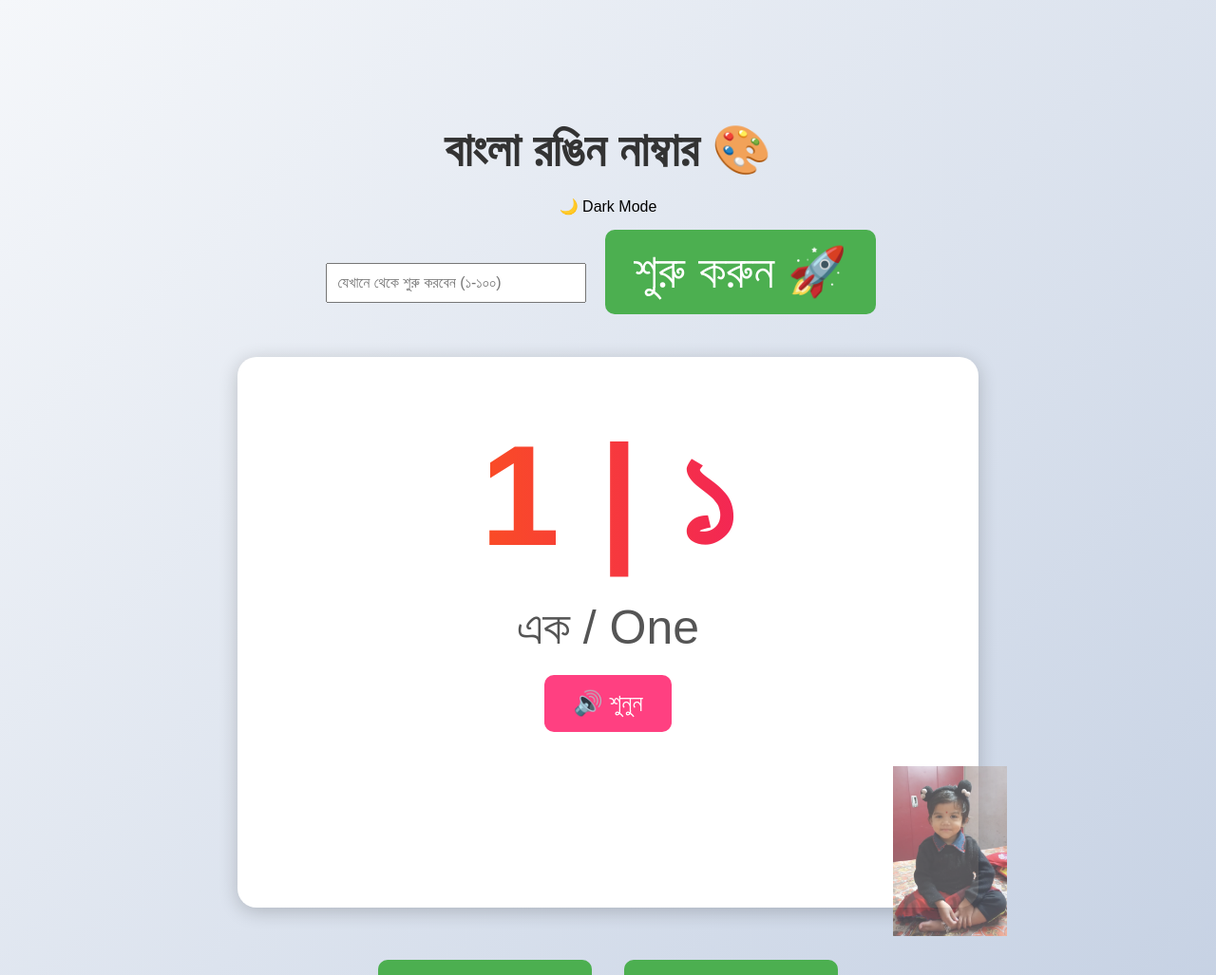
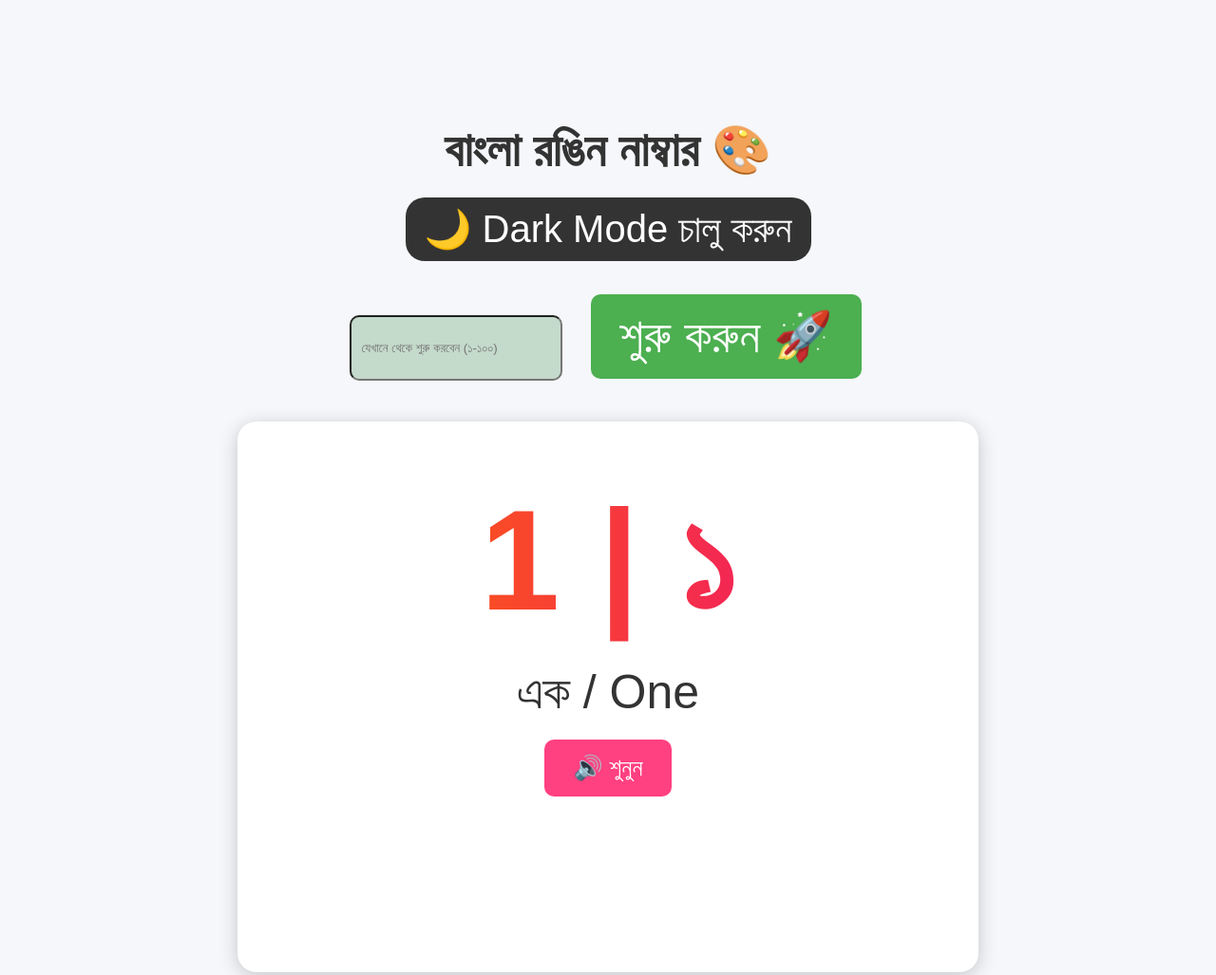
Before and after one commit to Mohan-25-oss/Number-Slides, a plain HTML site: page index.html in a window 1280 px wide. Shown: the top 1027 px of the page at 95% size. Drawn offline with Linux system fonts and the light colour scheme.

Commit message:
Dark mood done

```diff
--- a/index.html
+++ b/index.html
@@ -1,38 +1,41 @@
-
     <!DOCTYPE html>
     <html lang="bn">
     <head>
     <meta charset="UTF-8">
-    <title>বাংলা রঙিন নাম্বার ১-১০০</title>
+    <title>বাংলা রঙিন নাম্বার 🎨</title>
     <style>
+        :root {
+        --bg-color: #f5f7fa;
+        --text-color: #333;
+        --slide-bg: white;
+        }
+        [data-theme="dark"] {
+        --bg-color: #121212;
+        --text-color: #e0e0e0;
+        --slide-bg: #1f1f1f;
+        }
         body {
         margin: 75px;
         padding: 20px;
         font-family: 'Arial', sans-serif;
         text-align: center;
         min-height: 100vh;
-            background: linear-gradient(135deg, #f5f7fa 0%, #c3cfe2 100%);
-            animation: gradientAnimation 15s ease infinite;
-        }
-        @keyframes gradientAnimation {
-            0% {background-position: 0% 50%;}
-            50% {background-position: 100% 50%;}
-            100% {background-position: 0% 50%;}
+        background: var(--bg-color);
+        color: var(--text-color);
+        transition: all 0.5s;
         }
         h1 {
         font-size: 50px;
-            color: #333;
         margin-bottom: 20px;
         }
         .slide {
-            background: white;
+        background: var(--slide-bg);
         padding: 40px;
         border-radius: 20px;
         box-shadow: 0 4px 20px rgba(0,0,0,0.2);
         display: inline-block;
         min-width: 700px;
         min-height: 500px;
-            position: relative;
         margin-top: 30px;
         }
         .numbers {
@@ -46,7 +49,6 @@
         .names {
         font-size: 50px;
         margin-top: 20px;
-            color: #555;
         }
         .speak-btn {
         margin-top: 20px;
@@ -79,12 +81,27 @@
         button.control-btn:hover {
         background-color: #45a049;
         }
-        .cartoon {
-            position: absolute;
-            bottom: -30px;
-            right: -30px;
-            width: 120px;
-            opacity: 0.7;
+        .toggle-dark {
+        margin-bottom: 20px;
+        font-size: 40px;
+        cursor: pointer;
+        background: #333;
+        color: white;
+        padding: 10px 20px;
+        border-radius: 20px;
+        display: inline-block;
+        transition: 0.3s;
+        }
+        .toggle-dark:hover {
+        background: #555;
+        }
+        input[type=number] {
+        padding:10px;
+        height: 45px;
+        width:200px;
+        margin: 10px;
+        background-color: #c4dacb;
+        border-radius: 10px;
         }
     </style>
     </head>
@@ -93,10 +110,10 @@
 
     <h1>বাংলা রঙিন নাম্বার 🎨</h1>
 
-    <div class="toggle-dark" onclick="toggleDarkMode()">🌙 Dark Mode</div>
+    <div class="toggle-dark" onclick="toggleDarkMode()">🌙 Dark Mode চালু করুন</div>
 
     <div>
-        <input type="number" id="startNumber" min="1" max="100" placeholder="যেখানে থেকে শুরু করবেন (১-১০০)" style="padding:10px;font-size:16px;width:250px;">
+    <input type="number" id="startNumber" min="1" max="100" placeholder="যেখানে থেকে শুরু করবেন (১-১০০)">
     <button onclick="setStart()" class="control-btn">শুরু করুন 🚀</button>
     </div>
 
@@ -104,15 +121,11 @@
 
     <div class="controls">
     <button onclick="previousSlide()" class="control-btn">← পূর্ববর্তী</button>
-        <!-- <button onclick="togglePlay()" class="control-btn"><span id="playPauseBtn">▶️ চালাও</span></button> -->
     <button onclick="nextSlide()" class="control-btn">পরবর্তী →</button>
     </div>
 
-    <audio id="audio" src="https://actions.google.com/sounds/v1/cartoon/clang_and_wobble.ogg"></audio>
-
     <script>
-    const englishNames = [
-        "", "One", "Two", "Three", "Four", "Five", "Six", "Seven", "Eight", "Nine", "Ten",
+    const englishNames = ["", "One", "Two", "Three", "Four", "Five", "Six", "Seven", "Eight", "Nine", "Ten",
     "Eleven", "Twelve", "Thirteen", "Fourteen", "Fifteen", "Sixteen", "Seventeen", "Eighteen", "Nineteen", "Twenty",
     "Twenty-One", "Twenty-Two", "Twenty-Three", "Twenty-Four", "Twenty-Five", "Twenty-Six", "Twenty-Seven", "Twenty-Eight", "Twenty-Nine", "Thirty",
     "Thirty-One", "Thirty-Two", "Thirty-Three", "Thirty-Four", "Thirty-Five", "Thirty-Six", "Thirty-Seven", "Thirty-Eight", "Thirty-Nine", "Forty",
@@ -121,10 +134,9 @@
     "Sixty-One", "Sixty-Two", "Sixty-Three", "Sixty-Four", "Sixty-Five", "Sixty-Six", "Sixty-Seven", "Sixty-Eight", "Sixty-Nine", "Seventy",
     "Seventy-One", "Seventy-Two", "Seventy-Three", "Seventy-Four", "Seventy-Five", "Seventy-Six", "Seventy-Seven", "Seventy-Eight", "Seventy-Nine", "Eighty",
     "Eighty-One", "Eighty-Two", "Eighty-Three", "Eighty-Four", "Eighty-Five", "Eighty-Six", "Eighty-Seven", "Eighty-Eight", "Eighty-Nine", "Ninety",
-        "Ninety-One", "Ninety-Two", "Ninety-Three", "Ninety-Four", "Ninety-Five", "Ninety-Six", "Ninety-Seven", "Ninety-Eight", "Ninety-Nine", "One Hundred"
-    ];
-    const bengaliNames = [
-        "", "এক", "দুই", "তিন", "চার", "পাঁচ", "ছয়", "সাত", "আট", "নয়", "দশ",
+    "Ninety-One", "Ninety-Two", "Ninety-Three", "Ninety-Four", "Ninety-Five", "Ninety-Six", "Ninety-Seven", "Ninety-Eight", "Ninety-Nine", "One Hundred"];
+
+    const bengaliNames = ["", "এক", "দুই", "তিন", "চার", "পাঁচ", "ছয়", "সাত", "আট", "নয়", "দশ",
     "এগারো", "বারো", "তেরো", "চৌদ্দ", "পনেরো", "ষোল", "সতেরো", "আঠারো", "উনিশ", "বিশ",
     "একুশ", "বাইশ", "তেইশ", "চব্বিশ", "পঁচিশ", "ছাব্বিশ", "সাতাশ", "আটাশ", "ঊনত্রিশ", "ত্রিশ",
     "একত্রিশ", "বত্রিশ", "তেত্রিশ", "চৌত্রিশ", "পঁইত্রিশ", "ছত্রিশ", "সাঁইত্রিশ", "আটত্রিশ", "ঊনচল্লিশ", "চল্লিশ",
@@ -133,31 +145,23 @@
     "একষট্টি", "বাষট্টি", "তেষট্টি", "চৌষট্টি", "পঁইষট্টি", "ছেষট্টি", "সাতষট্টি", "আটষট্টি", "ঊনসত্তর", "সত্তর",
     "একাত্তর", "বাহাত্তর", "তেহাত্তর", "চুয়াত্তর", "পঁচাত্তর", "ছিয়াত্তর", "সাতাত্তর", "আটাত্তর", "ঊনআশি", "আশি",
     "একাশি", "বিরাশি", "তিরাশি", "চুরাশি", "পঁচাশি", "ছিয়াশি", "সাতাশি", "আটাশি", "ঊননব্বই", "নব্বই",
-        "একানব্বই", "বিরানব্বই", "তিরানব্বই", "চুরানব্বই", "পঁচানব্বই", "ছিয়ানব্বই", "সাতানব্বই", "আটানব্বই", "নিরানব্বই", "একশো"
-    ];
+    "একানব্বই", "বিরানব্বই", "তিরানব্বই", "চুরানব্বই", "পঁচানব্বই", "ছিয়ানব্বই", "সাতানব্বই", "আটানব্বই", "নিরানব্বই", "একশো"];
 
     let currentSlide = 1;
-    let isPlaying = false;
-    let interval;
+
+    window.onload = () => {
+    createSlides();
+    };
 
     function createSlides() {
     const container = document.getElementById('slideshow-container');
-        container.innerHTML = '';
-
-        const slide = document.createElement('div');
-        slide.className = 'slide';
-
-        slide.innerHTML = `
+    container.innerHTML = `
+        <div class="slide">
         <div class="numbers">${currentSlide} | ${convertToBengaliNumber(currentSlide)}</div>
         <div class="names">${bengaliNames[currentSlide]} / ${englishNames[currentSlide]}</div>
         <button class="speak-btn" onclick="speak('${bengaliNames[currentSlide]} ${englishNames[currentSlide]}')">🔊 শুনুন</button>
-            <img src="images/Devi.jpg" class="cartoon" alt="দেবীর ছবি">
+        </div>
     `;
-        container.appendChild(slide);
-
-        const audio = document.getElementById('audio');
-        audio.currentTime = 0;
-        audio.play();
     }
 
     function convertToBengaliNumber(number) {
@@ -175,17 +179,6 @@
     createSlides();
     }
 
-    function togglePlay() {
-        if (!isPlaying) {
-            interval = setInterval(nextSlide, 2000);
-            document.getElementById('playPauseBtn').innerText = '⏸️ থামাও';
-        } else {
-            clearInterval(interval);
-            document.getElementById('playPauseBtn').innerText = '▶️ চালাও';
-        }
-        isPlaying = !isPlaying;
-    }
-
     function setStart() {
     const input = document.getElementById('startNumber').value;
     const number = parseInt(input);
@@ -197,17 +190,21 @@
     }
     }
 
-    function toggleDarkMode() {
-    document.body.classList.toggle('dark-mode');
-    }
     function speak(text) {
     const utterance = new SpeechSynthesisUtterance(text);
-        utterance.lang = 'bn-BD'; // বাংলা ভাষা সেট
+    utterance.lang = 'bn-BD';
     window.speechSynthesis.speak(utterance);
     }
 
-    // Initial Slide
-    createSlides();
+    function toggleDarkMode() {
+    if (document.documentElement.getAttribute('data-theme') === 'dark') {
+        document.documentElement.removeAttribute('data-theme');
+        document.querySelector('.toggle-dark').innerText = "🌙 Dark Mode চালু করুন";
+    } else {
+        document.documentElement.setAttribute('data-theme', 'dark');
+        document.querySelector('.toggle-dark').innerText = "☀️ Light Mode চালু করুন";
+    }
+    }
     </script>
 
     </body>
```
Lines whose indentation alone changed are shown as unchanged.
